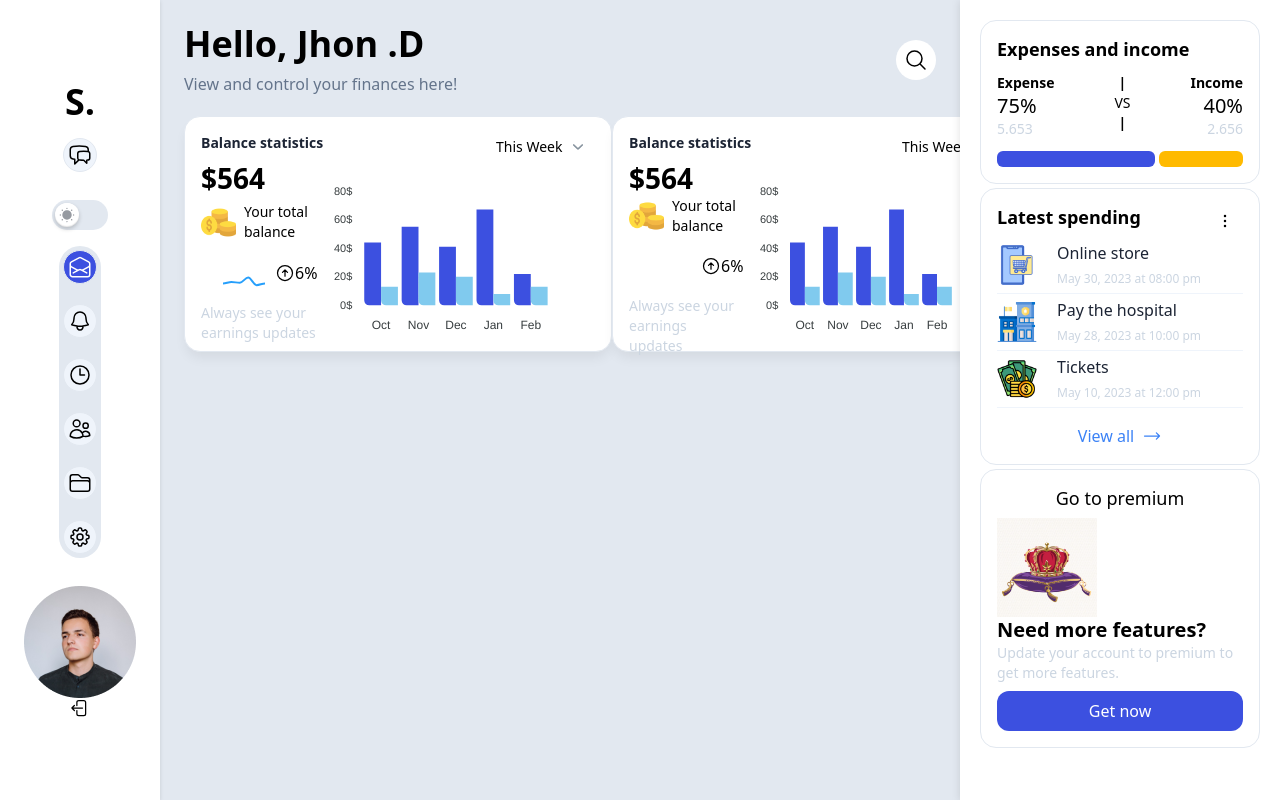
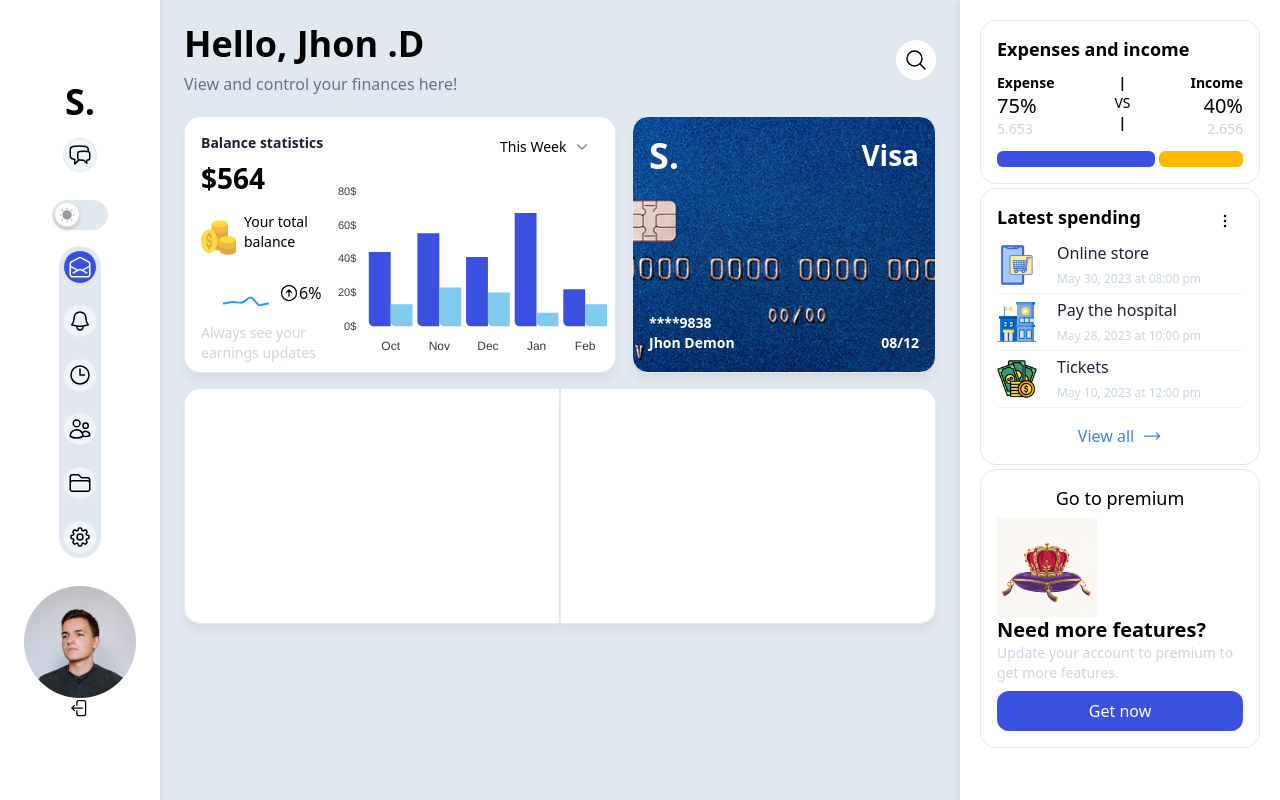
Before and after one commit to SuperStar0106/tyrads-dashboard, a Next.js app: page / in a window 1280 px wide. Built offline with nearby package versions, Linux system fonts and the light colour scheme.

Commit message:
Inserted Visa card

```diff
--- a/src/components/Dashboard/BalanceStatistic.tsx
+++ b/src/components/Dashboard/BalanceStatistic.tsx
@@ -141,7 +141,7 @@ const BalanceStaticCard: React.FC = () => {
   handleReset;
 
   return (
-    <div className="w-full col-span-12 rounded-2xl border border-stroke bg-white p-4 shadow-default dark:border-strokedark dark:bg-boxdark xl:col-span-4">
+    <div className="col-span-12 rounded-2xl border border-stroke bg-white p-4 shadow-default dark:border-strokedark dark:bg-boxdark xl:col-span-7">
       <div className="justify-between gap-4 sm:flex">
         <h4 className="text-sm font-semibold text-black dark:text-white">
           Balance statistics
--- /dev/null
+++ b/src/components/Dashboard/BuyItems.tsx
@@ -0,0 +1,9 @@
+import React from "react";
+
+const BuyItemsCard: React.FC = () => {
+  return (
+    <div className="col-span-12 rounded-l-2xl border border-stroke bg-white p-4 shadow-default dark:border-strokedark dark:bg-boxdark xl:col-span-6"></div>
+  );
+};
+
+export default BuyItemsCard;
--- /dev/null
+++ b/src/components/Dashboard/Message.tsx
@@ -0,0 +1,9 @@
+import React from "react";
+
+const MessageCard: React.FC = () => {
+  return (
+    <div className="col-span-12 rounded-r-2xl border border-stroke bg-white p-4 shadow-default dark:border-strokedark dark:bg-boxdark xl:col-span-6"></div>
+  );
+};
+
+export default MessageCard;
--- /dev/null
+++ b/src/components/Dashboard/Visa.tsx
@@ -0,0 +1,30 @@
+import React from "react";
+
+const VisaCard: React.FC = () => {
+  return (
+    <div
+      className="col-span-12 rounded-2xl border border-stroke bg-white p-4 shadow-default dark:border-strokedark dark:bg-boxdark xl:col-span-5"
+      style={{
+        backgroundImage: 'url("/images/dashboard/visa.png")',
+        backgroundPosition: "center",
+        backgroundRepeat: "no-repeat",
+        backgroundSize: "cover",
+        position: "relative",
+      }}
+    >
+      <div className="flex justify-between text-center items-center">
+        <h4 className="text-title-xl font-bold text-white">S.</h4>
+        <h4 className="text-title-lg font-bold text-white">Visa</h4>
+      </div>
+      <div className="flex flex-col h-full pb-12 justify-end">
+        <h4 className="text-sm font-bold text-white">****9838</h4>
+        <div className="flex justify-between">
+          <h4 className="text-sm font-bold text-white">Jhon Demon</h4>
+          <h4 className="text-sm font-bold text-white">08/12</h4>
+        </div>
+      </div>
+    </div>
+  );
+};
+
+export default VisaCard;
--- a/src/components/Dashboard/index.tsx
+++ b/src/components/Dashboard/index.tsx
@@ -1,7 +1,10 @@
 "use client";
 import React, { useState, useEffect, useRef } from "react";
+import { MagnifyingGlassIcon } from "@heroicons/react/24/outline";
 import BalanceStaticCard from "./BalanceStatistic";
-import { MagnifyingGlassIcon } from "@heroicons/react/24/outline";
+import VisaCard from "./Visa";
+import BuyItemsCard from "./BuyItems";
+import MessageCard from "./Message";
 
 const Dashboard: React.FC = () => {
   const [showSearch, setShowSearch] = useState<boolean>(false);
@@ -57,9 +60,13 @@ const Dashboard: React.FC = () => {
           </div>
         </div>
       </div>
-      <div className="flex h-59 w-full">
+      <div className="grid grid-cols-12 h-59 gap-4 mb-4">
         <BalanceStaticCard />
-        <BalanceStaticCard />
+        <VisaCard />
+      </div>
+      <div className="grid grid-cols-12 h-59">
+        <BuyItemsCard />
+        <MessageCard />
       </div>
     </div>
   );
```
Also changed, not shown: public/images/dashboard/visa.png (added).
